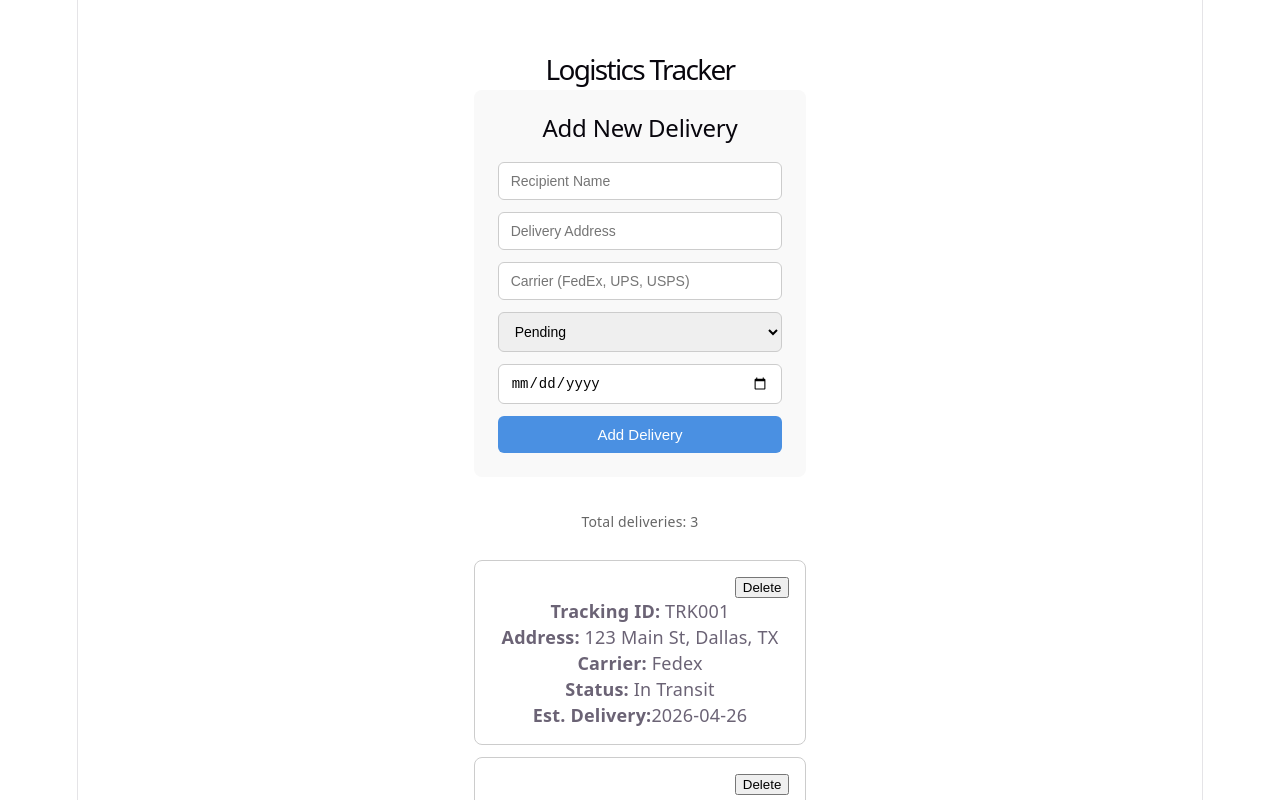
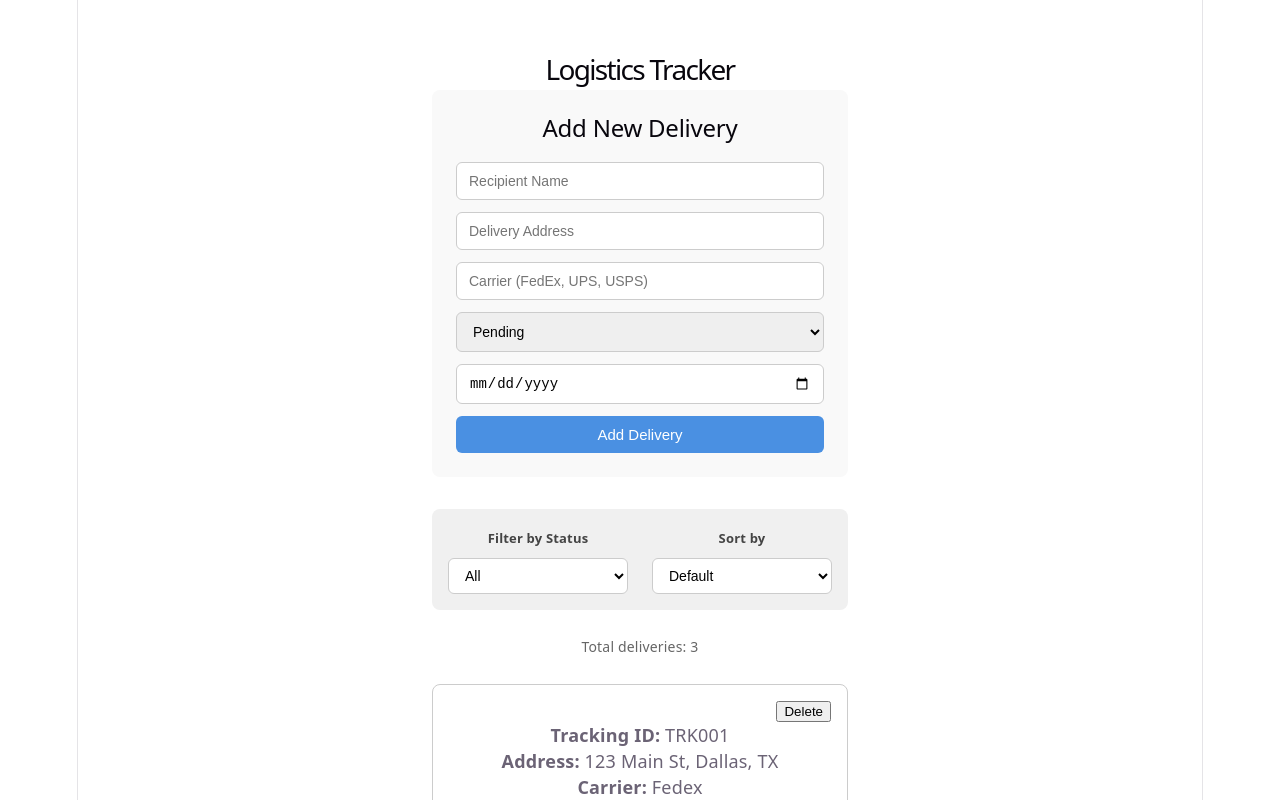
Before and after one commit to crispcodews/logistics-tracker, a React (Vite) app: page / in a window 1280 px wide. Shown: the top 800 px of the page. Built offline with nearby package versions, Linux system fonts and the light colour scheme.

Commit message:
Filter and Sort Files Created

```diff
--- a/src/App.jsx
+++ b/src/App.jsx
@@ -2,12 +2,15 @@ import { useState, useEffect } from "react";
 import { getDeliveries, addDelivery, deleteDelivery } from "./mockApi";
 import DeliveryCard from "./components/DeliveryCard";
 import AddDeliveryForm from "./components/AddDeliveryForm";
+import FilterSort from "./components/FilterSort";
 import styles from "./App.module.css";
 
 function App() {
   const [deliveries, setDeliveries] = useState([]);
   const [loading, setLoading] = useState(true);
   const [error, setError] = useState(null);
+  const [filterStatus, setFilterStatus] = useState("All");
+  const [sortBy, setSortBy] = useState("default");
 
   const fetchDeliveries = async () => {
     try {
@@ -43,6 +46,29 @@ function App() {
     }
   };
 
+  const getFilteredAndSorted = () => {
+    let result = [...deliveries];
+
+    if (filterStatus !== "All") {
+      result = result.filter((d) => d.status === filterStatus);
+    }
+
+    if (sortBy === "date-asc") {
+      result.sort(
+        (a, b) => new Date(a.estimatedDelivery) - new Date(b.estimatedDelivery)
+      );
+    } else if (sortBy === "date-desc") {
+      result.sort(
+        (a, b) => new Date(b.estimatedDelivery) - new Date(a.estimatedDelivery)
+      );
+    } else if (sortBy === "recipient-asc") {
+      result.sort((a, b) => a.recipient.localCompare(b.recipient));
+    } else if (sortBy === "recipient-desc") {
+      result.sort((a, b) => b.recipient.localeCompare(a.recipient));
+    }
+    return result;
+  };
+
   if (loading) return <p>Loading deliveries...</p>;
   if (error) return <p>{error}</p>;
 
@@ -50,8 +76,9 @@ function App() {
     <div className={styles.container}>
       <h1 className={styles.title}>Logistics Tracker</h1>
       <AddDeliveryForm onAdd={handleAdd} />
+      <FilterSort onFilterChange={setFilterStatus} onSortChange={setSortBy} />
       <p className={styles.totalCount}>Total deliveries: {deliveries.length}</p>
-      {deliveries.map((delivery) => (
+      {getFilteredAndSorted().map((delivery) => (
         <DeliveryCard
           key={delivery.id}
           delivery={delivery}
--- /dev/null
+++ b/src/Components/FilterSort.jsx
@@ -0,0 +1,36 @@
+import styles from "./FilterSort.module.css";
+
+function FilterSort({ onFilterChange, onSortChange }) {
+  return (
+    <div className={styles.container}>
+      <div className={styles.group}>
+        <label className={styles.label}>Filter by Status</label>
+        <select
+          className={styles.select}
+          onChange={(e) => onFilterChange(e.target.value)}
+        >
+          <option value="All">All</option>
+          <option value="Pending">Pending</option>
+          <option value="In Transit">In Transit</option>
+          <option value="Delivered">Delivered</option>
+        </select>
+      </div>
+
+      <div className={styles.group}>
+        <label className={styles.label}>Sort by</label>
+        <select
+          className={styles.select}
+          onChange={(e) => onSortChange(e.target.value)}
+        >
+          <option value="default">Default</option>
+          <option value="date-asc">Date (Earliest First)</option>
+          <option value="date-desc">Date (Latest First)</option>
+          <option value="recipient-asc">Recipient (A-Z)</option>
+          <option value="recipient-desc">Recipient (A-Z)</option>
+        </select>
+      </div>
+    </div>
+  );
+}
+
+export default FilterSort;
--- /dev/null
+++ b/src/Components/FilterSort.module.css
@@ -0,0 +1,36 @@
+.container {
+  display: flex;
+  gap: 24px;
+  margin-bottom: 24px;
+  padding: 16px;
+  background-color: #f0f0f0;
+  border-radius: 8px;
+  flex-wrap: wrap;
+}
+
+.group {
+  display: flex;
+  flex-direction: column;
+  gap: 6px;
+}
+
+.label {
+  font-size: 13px;
+  font-weight: 600;
+  color: #444;
+}
+
+.select {
+  padding: 8px 12px;
+  border: 1px solid #ccc;
+  border-radius: 6px;
+  font-size: 14px;
+  cursor: pointer;
+  background-color: white;
+  min-width: 180px;
+}
+
+.select:focus {
+  outline: none;
+  border-color: #4a90e2;
+}
```
